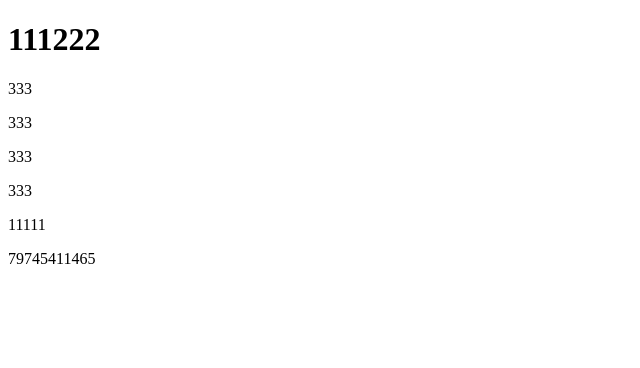
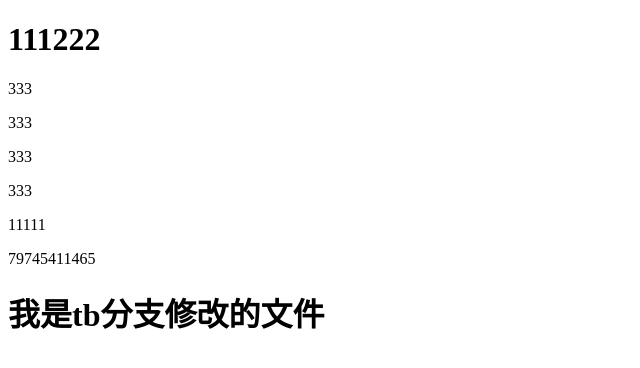
Before and after one commit to MomentRing/my-project02, a plain HTML site: page index.html in a window 1280 px wide. Shown: the whole page, without its empty margins (0-640 px from the left). Drawn offline with Linux system fonts and the light colour scheme.

Commit message:
修改了index.html文件

```diff
--- a/index.html
+++ b/index.html
@@ -16,6 +16,7 @@
     <p>333</p>
     <p>11111</p>
     <p>79745411465</p>
+    <h1>我是tb分支修改的文件</h1>
     <script src="./index.js"></script>
 </body>
 </html>
```
